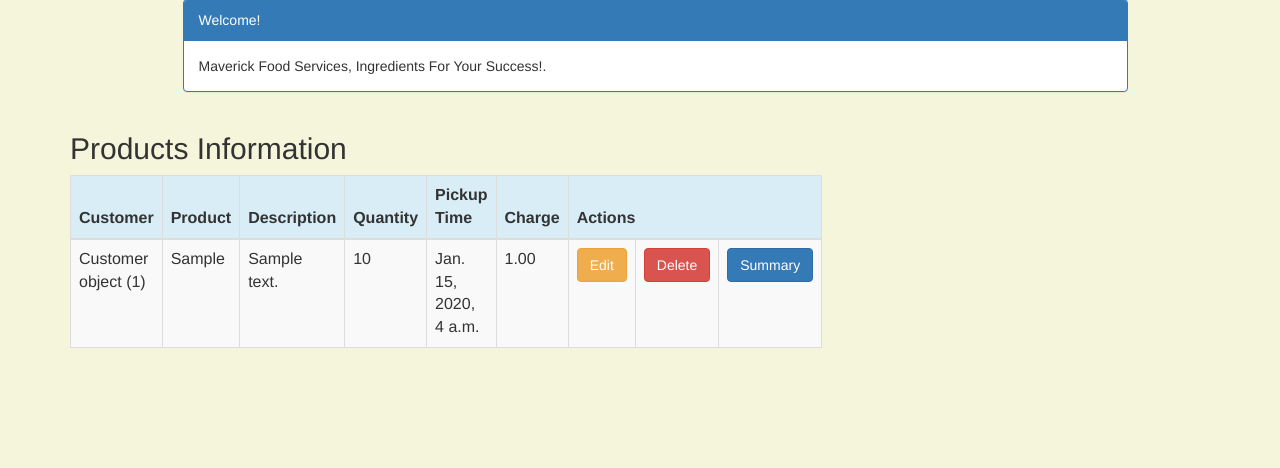
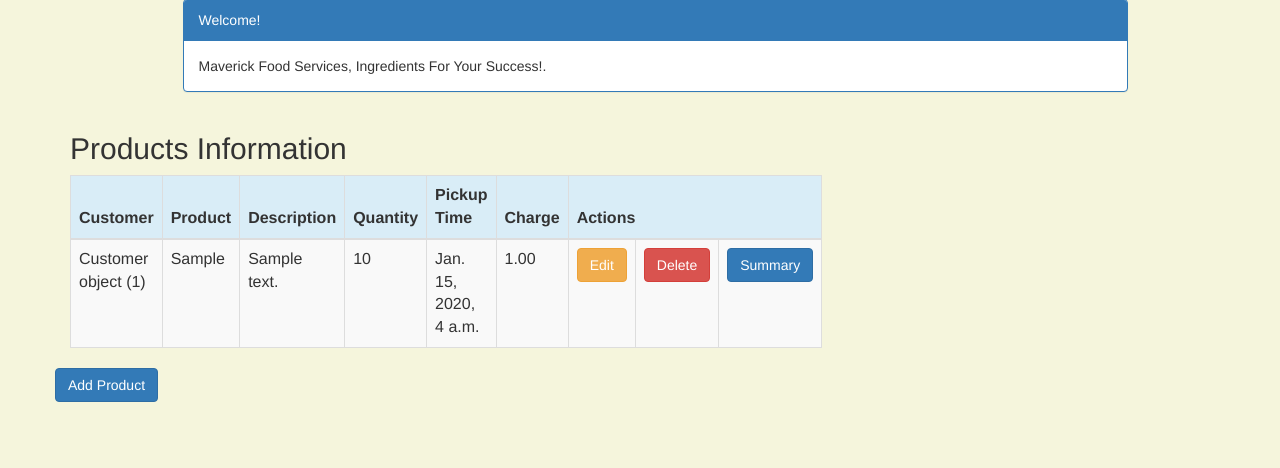
Before and after one commit to jojotrujillo/isqa-3900-860-assignment-2, a Django app: page /product_list in a window 1280 px wide. Shown: the part 73-541 px from the top of the page. Run offline with Django 3.2, Linux system fonts and the light colour scheme; a user stored in the database is signed in; tables that the repository leaves empty hold one stand-in row (values such as "Sample post"); some libraries are stand-ins or nearby versions.

Commit message:
Add product_new, update forms, views, and urls, fix link in base

```diff
--- a/mfscrm/crm/templates/crm/base.html
+++ b/mfscrm/crm/templates/crm/base.html
@@ -60,7 +60,7 @@
                         <li><a href="{% url 'crm:home' %}">Home</a></li>
                         <li><a href="{% url 'crm:customer_list' %}">Customers</a></li>
                         <li><a href="{% url 'crm:service_list' %}">Services</a></li>
-                        <li><a href="{% url 'crm:customer_list' %}">Products</a></li>
+                        <li><a href="{% url 'crm:product_list' %}">Products</a></li>
                     </ul>
                     <ul class="nav navbar-nav navbar-right">
                         {% if user.is_authenticated %}
--- a/mfscrm/crm/templates/crm/product_list.html
+++ b/mfscrm/crm/templates/crm/product_list.html
@@ -54,6 +54,9 @@
                 {% endfor %}
             </tbody>
         </table>
+        <div class="row">
+            <a href="{% url 'crm:product_new' %}" class="row"><span class="btn btn-primary">Add Product</span></a>
+        </div>
     </div>
 </body>
 </html>
--- a/mfscrm/crm/urls.py
+++ b/mfscrm/crm/urls.py
@@ -15,4 +15,5 @@ urlpatterns = [
     path('service/<int:pk>/edit/', views.service_edit, name='service_edit'),
     path('service/<int:pk>/delete/', views.service_delete, name='service_delete'),
     path('product_list', views.product_list, name='product_list'),
+    path('product/create/', views.product_new, name='product_new'),
 ]
--- a/mfscrm/crm/views.py
+++ b/mfscrm/crm/views.py
@@ -93,3 +93,20 @@ def service_delete(request, pk):
 def product_list(request):
     product = Product.objects.filter(created_date__lte=timezone.now())
     return render(request, 'crm/product_list.html', {'products': product})
+
+
+@login_required
+def product_new(request):
+    if request.method == "POST":
+        form = ProductForm(request.POST)
+        if form.is_valid():
+            product = form.save(commit=False)
+            product.created_date = timezone.now()
+            product.save()
+            products = Product.objects.filter(created_date__lte=timezone.now())
+            return render(request, 'crm/product_list.html', {'products': products})
+    else:
+        form = ProductForm()
+        # print("Else")
+
+    return render(request, 'crm/product_new.html', {'form': form})
```
Also changed, not shown: mfscrm/crm/forms.py (+7 -1 lines), mfscrm/crm/templates/crm/product_new.html (added, +10 -0 lines).
